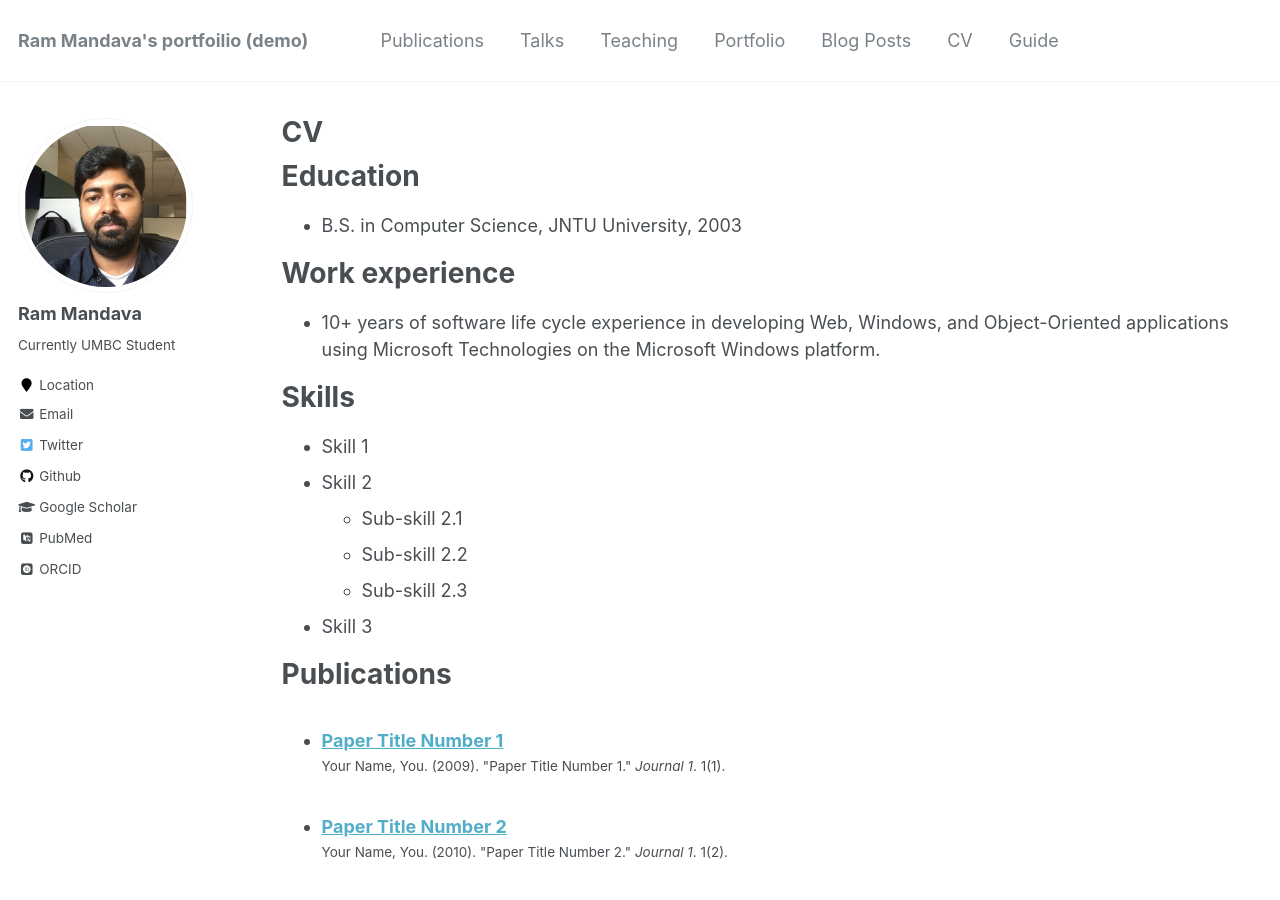
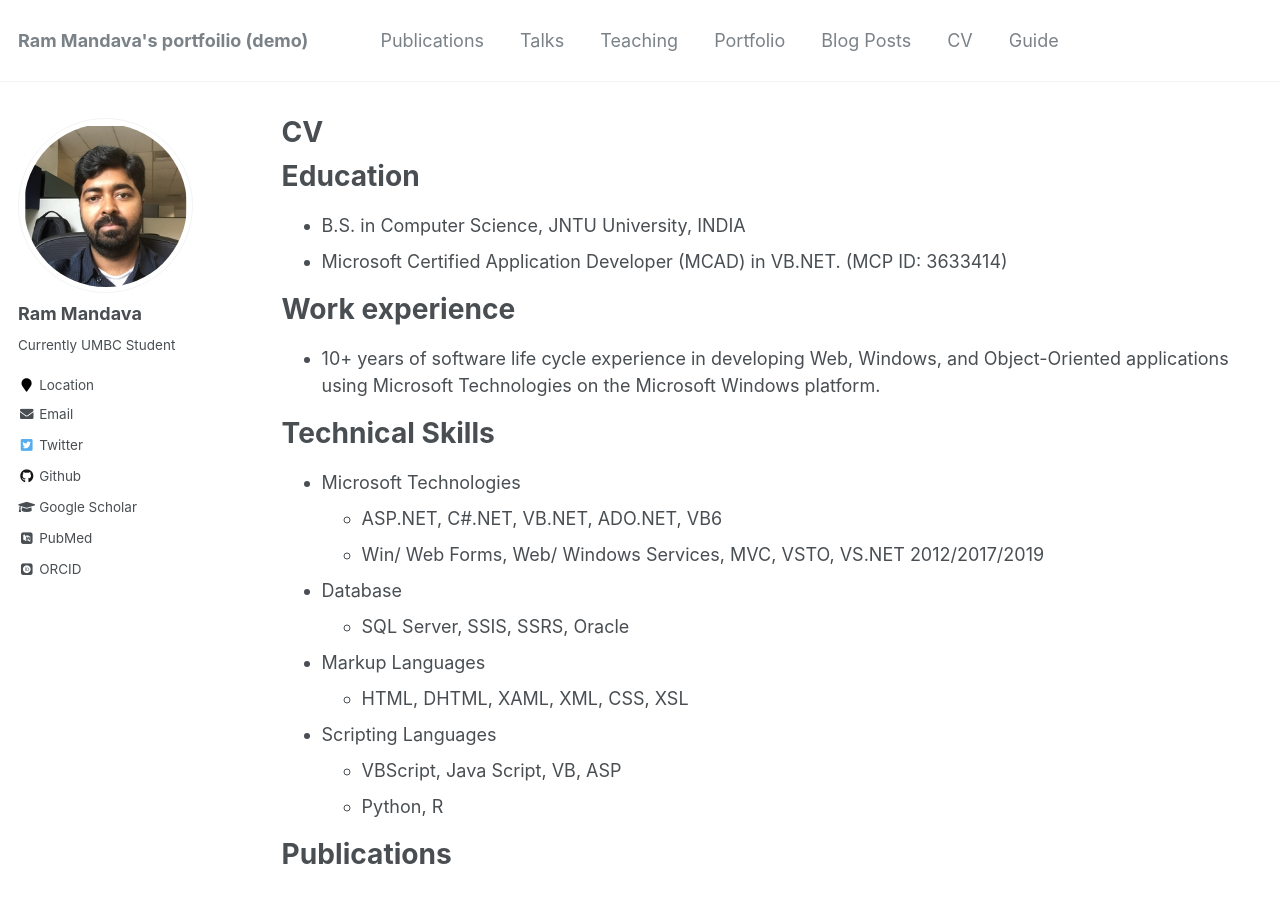
Before and after one commit to mandavaram/mandavaram.github.io, a Jekyll site: the page built from _pages/cv.md, in a window 1280 px wide and 900 px high. Built offline with Jekyll 4.4.1, drawn with Linux system fonts in a browser that asks for light colours; some web fonts are replaced.

Commit message:
Update cv.md

```diff
--- a/_pages/cv.md
+++ b/_pages/cv.md
@@ -11,21 +11,26 @@ redirect_from:
 
 Education
 ======
-* B.S. in Computer Science, JNTU University, 2003
+* B.S. in Computer Science, JNTU University, INDIA
+* Microsoft Certified Application Developer (MCAD) in VB.NET.    (MCP ID: 3633414)
 
 Work experience
 ======
 * 10+ years of software life cycle experience in developing Web, Windows, and Object-Oriented applications using Microsoft Technologies on the Microsoft Windows   platform.
 
 
-Skills
+Technical Skills
 ======
-* Skill 1
-* Skill 2
-  * Sub-skill 2.1
-  * Sub-skill 2.2
-  * Sub-skill 2.3
-* Skill 3
+* Microsoft Technologies
+  * ASP.NET, C#.NET, VB.NET, ADO.NET, VB6
+  * Win/ Web Forms, Web/ Windows Services, MVC, VSTO, VS.NET 2012/2017/2019
+* Database
+  * SQL Server, SSIS, SSRS, Oracle
+* Markup Languages
+  * HTML, DHTML, XAML, XML, CSS, XSL
+* Scripting Languages
+  * VBScript, Java Script, VB, ASP
+  * Python, R
 
 Publications
 ======
```
